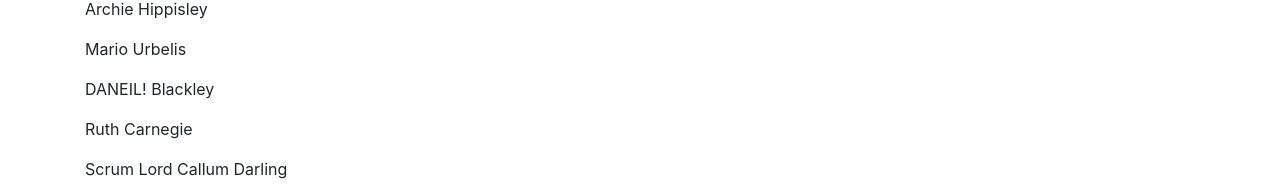
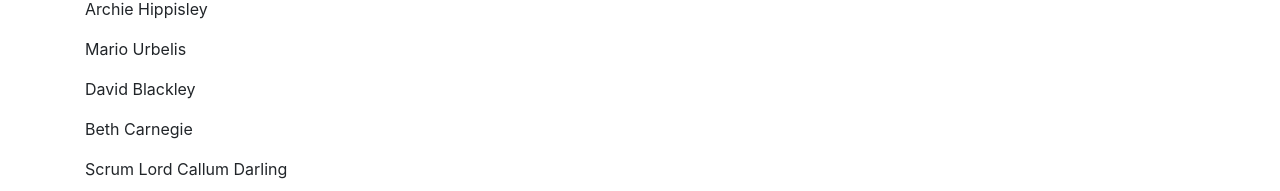
Before and after one commit to mariusurbelis/Team17, a React (Create React App) app in the folder frontend/: page /about in a window 1280 px wide. Shown: the part 292-483 px from the top of the page. Built offline with nearby package versions, Linux system fonts and the light colour scheme; no server answers.

Commit message:
Changes to the about page

```diff
--- a/frontend/src/About.js
+++ b/frontend/src/About.js
@@ -10,8 +10,8 @@ export const About = () =>(
         <p></p>
         <p>Archie Hippisley</p>
         <p>Mario Urbelis</p>
-        <p>DANEIL! Blackley</p>
-        <p>Ruth Carnegie</p>
+        <p>David Blackley</p>
+        <p>Beth Carnegie</p>
         <p>Scrum Lord Callum Darling</p>
         <p>ft Steven and his cats</p>
 
```
